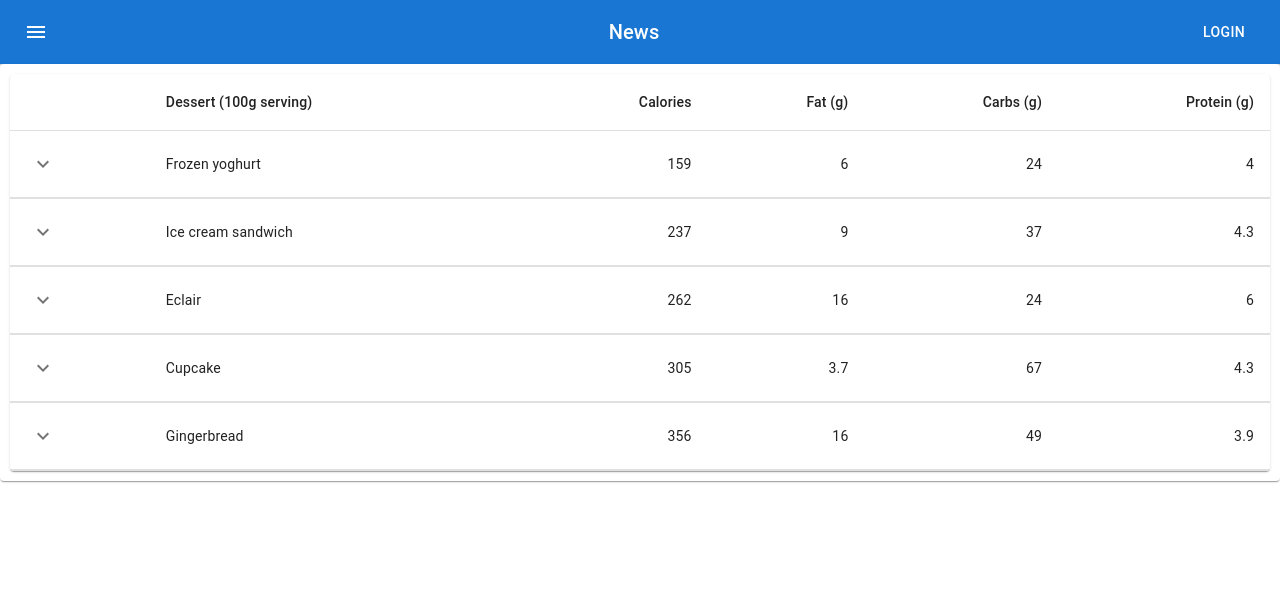
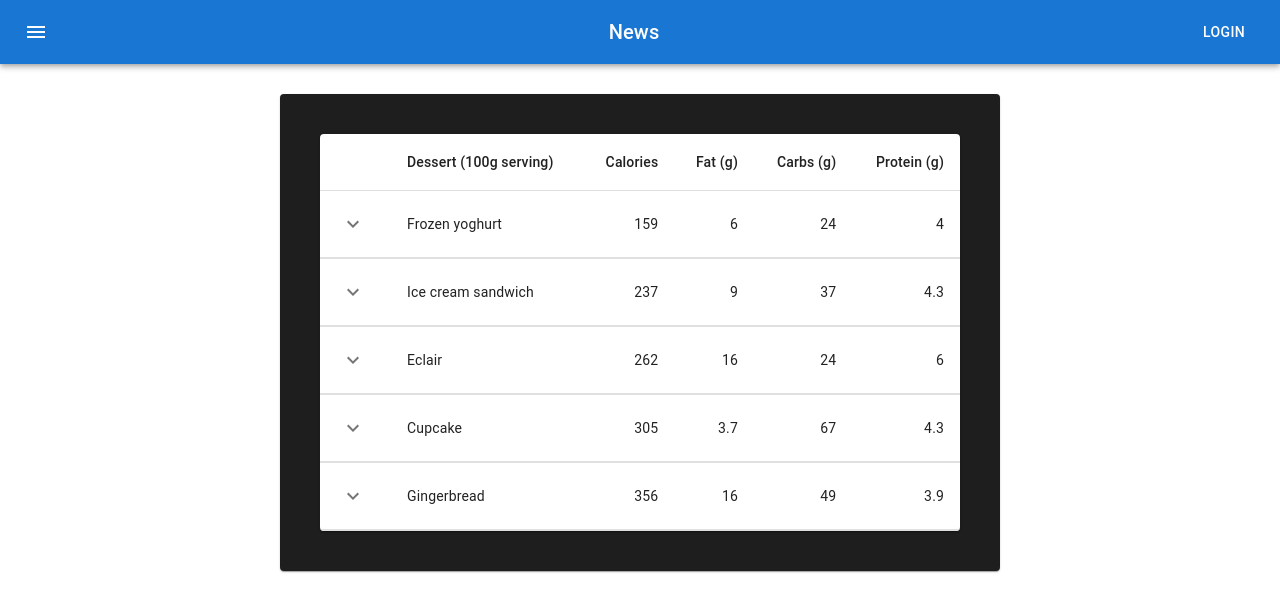
Before and after one commit to TohaLike/TohaLike-training-practice, a React (Create React App) app: page / in a window 1280 px wide. Shown: the top 612 px of the page. Built offline with nearby package versions, Linux system fonts and the light colour scheme.

Commit message:
Update card style

```diff
--- a/src/AccountingList/AccountingList.js
+++ b/src/AccountingList/AccountingList.js
@@ -15,6 +15,7 @@ import Paper from '@mui/material/Paper';
 import KeyboardArrowDownIcon from '@mui/icons-material/KeyboardArrowDown';
 import KeyboardArrowUpIcon from '@mui/icons-material/KeyboardArrowUp';
 import Card from '@mui/material/Card';
+import { flexbox } from '@mui/system';
 
 function createData(name, calories, fat, carbs, protein, price) {
   return {
@@ -131,7 +132,8 @@ const rows = [
 
 export default function CollapsibleTable() {
   return (
-    <Card style={{padding: "10px",}} sx={{ minWidth: 275 }}>
+  <div style={{display:"flex", justifyContent: "center",}}>
+    <Card style={{padding: "40px", width: "50%", backgroundColor: "rgb(30 30 30)"}} sx={{ minWidth: 275 }}>
     <TableContainer component={Paper}>
       <Table aria-label="collapsible table">
         <TableHead>
@@ -153,5 +155,6 @@ export default function CollapsibleTable() {
         </Table>
       </TableContainer>
     </Card>
+  </div>
   );
 }
--- a/src/Navigation/Navigation.js
+++ b/src/Navigation/Navigation.js
@@ -9,7 +9,7 @@ import MenuIcon from '@mui/icons-material/Menu';
 
 function Navigation() {
   return (
-    <AppBar position="static">
+    <AppBar position="static" style={{marginBottom: "30px"}}>
         <Toolbar>
           <IconButton
             size="large"
```
